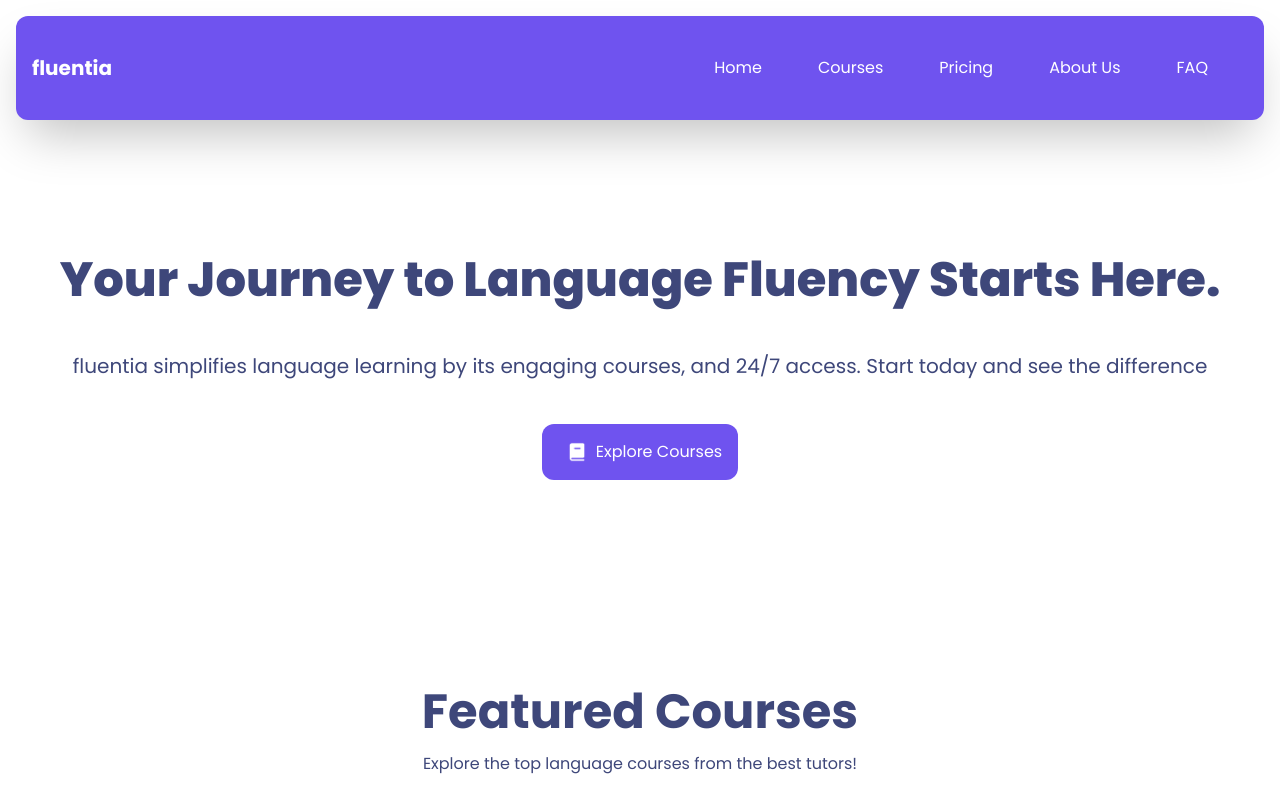
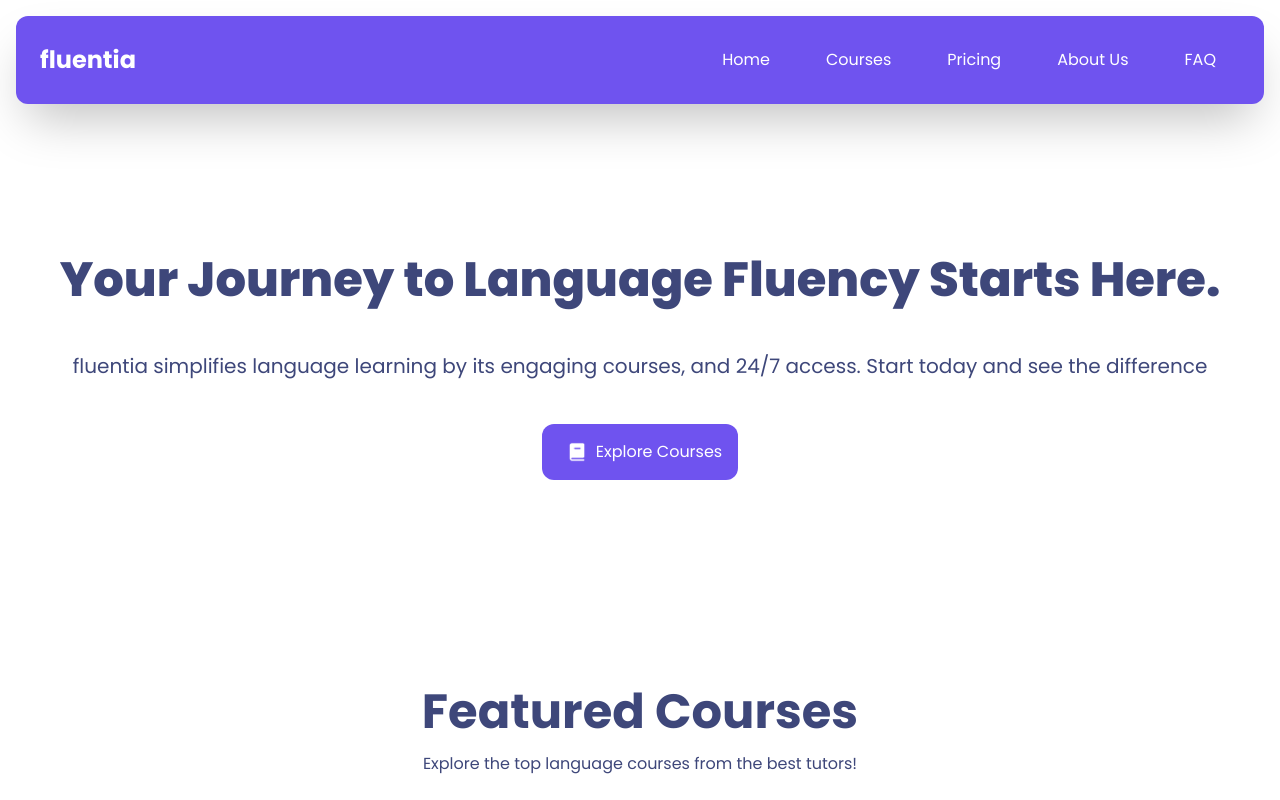
Before and after one commit to AffanImran1303/fluentia_languagelearningAppUI, a Next.js app: page / in a window 1280 px wide. Shown: the top 800 px of the page. Built offline with nearby package versions, Linux system fonts and the light colour scheme.

Commit message:
Fix key rendering issues

```diff
--- a/src/components/FeaturedCourses.tsx
+++ b/src/components/FeaturedCourses.tsx
@@ -18,7 +18,7 @@ const FeaturedCourses = () => {
     const featuredCourseData=courseData.courses.filter((course:Course)=>course.isFeatured)
 
   return (
-    <div className="py-12 md:h-max">
+    <div className="py-12 md:h-max" id="featuredcourses">
         <div>
         <div className="text-center">
             <h1 className="text-4xl poppins-bold mt-0 m-4 md:text-5xl m-12">Featured Courses</h1>
--- a/src/components/HeroSection.tsx
+++ b/src/components/HeroSection.tsx
@@ -6,7 +6,7 @@ const HeroSection = () => {
   return (
     <div className="h-[32rem] w-full md:h-[40rem] w-full rounded-md flex flex-col items-center justify-center relative overflow-hidden mx-auto py-10 md:py-0">
       <div className="relative mt-24 grid grid-rows-3 gap-4 z-10 w-full text-center">
-        <h1 className='text-3xl poppins-extrabold md:text-5xl'>Your Journey to Language Fluency Starts Here.</h1>
+        <h1 className='text-3xl poppins-extrabold mx-8 xl:mx-0 md:text-5xl'>Your Journey to Language Fluency Starts Here.</h1>
         <p className='text-sm mx-12 md:text-xl mt-4'>fluentia simplifies language learning by its engaging courses, and 24/7 access. Start today and see the difference</p>
         <Link href="/" className="mt-2">
         <Button type={'button'} title="Explore Courses" icon="/images/icons/book-icon.png"></Button>
--- a/src/components/Navbar.tsx
+++ b/src/components/Navbar.tsx
@@ -37,9 +37,9 @@ const Navbar = ({ className }: { className?: string }) => {
         className
       )}
     >
-      <div className="max-w-7xl mx-auto flex justify-between items-center px-4 py-3 md:py-0">
+      <div className="max-w-7xl mx-auto flex justify-between items-center px-4 py-2 sm:py-2 md:py-0">
         {/* Logo */}
-        <Link href="/" className="text-xl poppins-bold nav-hover">
+        <Link href="/" className="text-lg poppins-bold nav-hover m-2 sm:text-2xl">
           fluentia
         </Link>
 
@@ -49,25 +49,26 @@ const Navbar = ({ className }: { className?: string }) => {
         {/* Navigation Links */}
         <ul
           className={cn(
-            "fixed m-6 rounded-xl md:relative md:flex items-center md:space-x-6 bg-[#6f53ef] text-white md:bg-transparent md:static inset-x-0 top-16 md:top-auto transition-all duration-300 ease-in-out",
+            "fixed m-4 rounded-xl md:relative md:flex items-center md:space-x-6 bg-[#6f53ef] text-white md:bg-transparent md:static inset-x-0 top-16 md:top-auto transition-all duration-300 ease-in-out",
             menuOpen ? "block" : "hidden md:block",
             "p-6 md:flex p-0 space-y-4 md:space-y-0"
           )}
         >
-          {navItems.map(({ href, label }) => (
-            <li key={label}>
+          {navItems.map((item,key) => (
+            <li>
               <Link
-                href={href}
+              key={item.key}
+                href={item.href}
                 className={cn(
                   "block p-4 px-4 rounded nav-hover hover:bg-gray-100 md:hover:bg-transparent",
-                  active === label ? "text-blue-600 font-semibold" : ""
+                  active === item.label ? "text-blue-600 font-semibold" : ""
                 )}
                 onClick={() => {
-                  setActive(label);
+                  setActive(item.label);
                   setMenuOpen(false); // Close menu on link click (for mobile)
                 }}
               >
-                {label}
+                {item.label}
               </Link>
             </li>
           ))}
--- a/src/components/Pricing.tsx
+++ b/src/components/Pricing.tsx
@@ -11,7 +11,7 @@ const Pricing = () => {
       </div>
       <div className="mt-8 flex justify-center">
         <div className="grid grid-cols-1 gap-4 sm:grid-cols-2 xl:grid-cols-4">
-          {PricingPlans.map((pricing:Plan)=>(<PriceCard name={pricing.name} price={pricing.price} features={pricing.features} description={''} planFor={pricing.planFor}/>))}
+          {PricingPlans.map((pricing:Plan)=>(<PriceCard key={pricing.name} name={pricing.name} price={pricing.price} features={pricing.features} description={''} planFor={pricing.planFor}/>))}
         </div>
       </div>
 
--- a/src/constants/index.ts
+++ b/src/constants/index.ts
@@ -1,9 +1,9 @@
 export const navItems = [
-    { href: "/", label: "Home" },
-    { href: "/courses", label: "Courses" },
-    { href: "/pricing", label: "Pricing" },
-    { href: "/about", label: "About Us" },
-    { href: "/faq", label: "FAQ" },
+    { key:"home",href: "/", label: "Home" },
+    { key:"courses",href: "/courses", label: "Courses" },
+    { key:"pricing",href: "/pricing", label: "Pricing" },
+    { key:"aboutus",href: "/about", label: "About Us" },
+    { key:"faq",href: "/faq", label: "FAQ" },
   ];
 
   export const HeroButton=[
```
